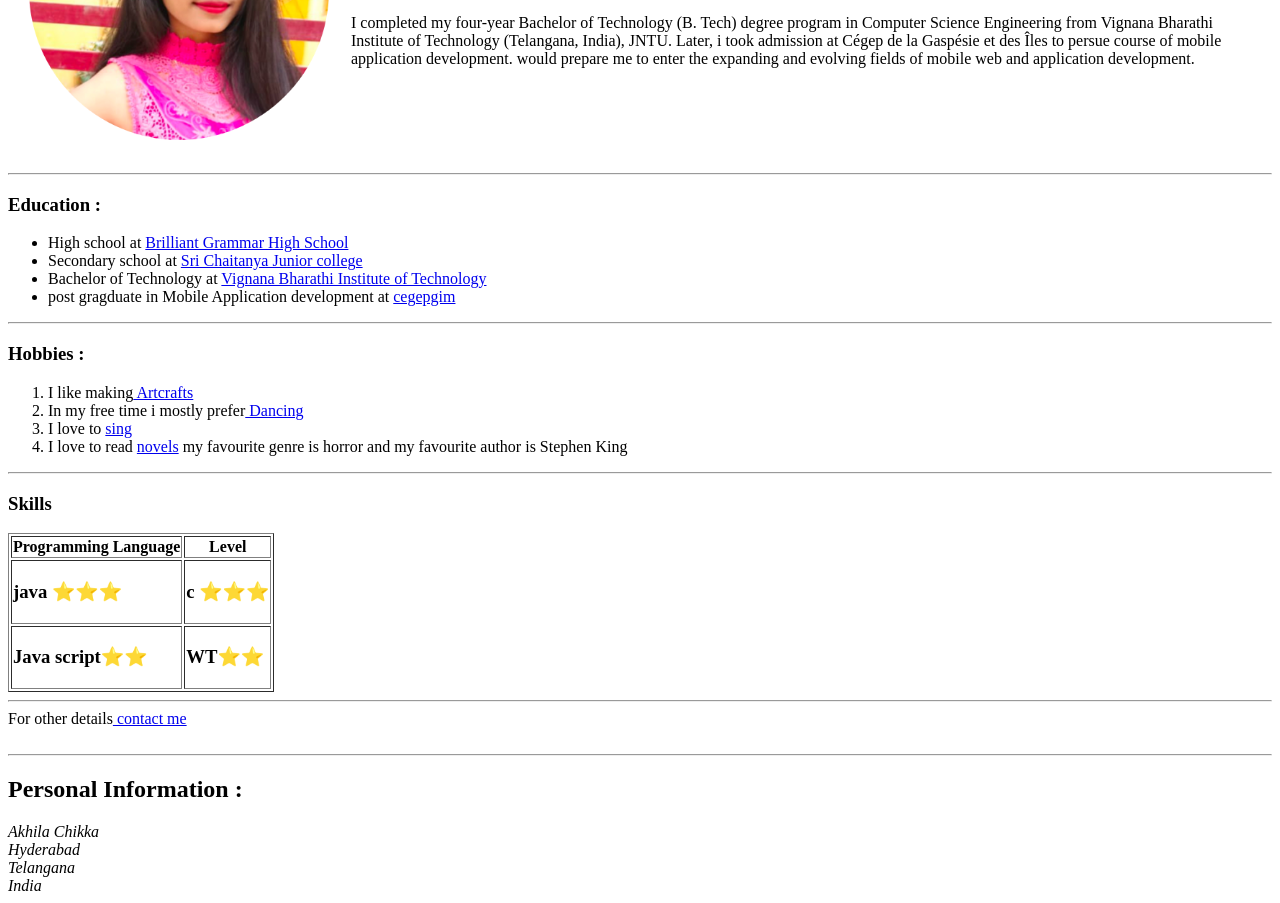
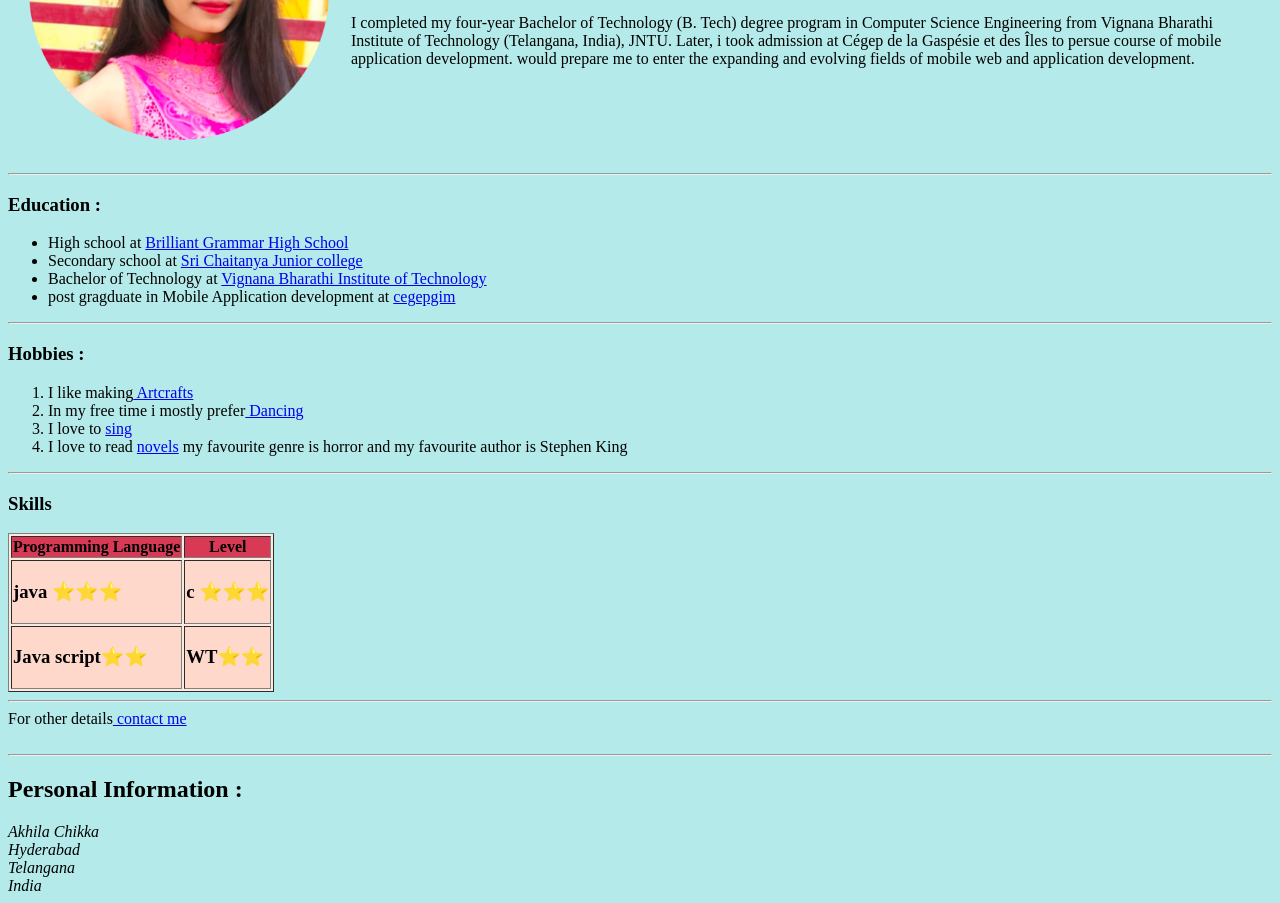
Before and after one commit to Akhi119/resume, a plain HTML site: page index.html in a window 1280 px wide. Shown: the part 189-1092 px from the top of the page. Drawn offline with Linux system fonts and the light colour scheme.

Commit message:
adding background colors

```diff
--- a/index.html
+++ b/index.html
@@ -4,6 +4,7 @@
     <meta charset="utf-8">
     <title> Akhila's Pesornal site </title>
   </head>
+   <body style="background-color: #B5EAEA;">
   <body>
     <table cellspacing="20">
       <tr>
@@ -18,6 +19,7 @@
 </tr>
 </table>
 <hr></<hr>
+<body style="background-color: #FAEBE0;">
 <h3>Education : </h3>
 <ul>
   <li>High school at
@@ -40,18 +42,18 @@
      </body>
   <hr></hr>
 <h3> Skills </h3>
-<table border="1">
+<table border="1" bgcolor="#FAEBE0">
   <thead>
-         <tr>
+         <tr bgcolor="#D83A56">
            <th> Programming Language</th>
            <th>Level</th>
          </tr>
        </thead>
-    <tr>
+    <tr bgcolor="#FFD8CC">
     <td>  <h3>java ⭐⭐⭐</h3></td>
     <td>  <h3>c ⭐⭐⭐</h3></td>
     </tr>
-    <tr>
+    <tr bgcolor="#FFD8CC">
     <td>  <h3>Java script⭐⭐</h3></td>
     <td>  <h3>WT⭐⭐</h3></td>
     </tr>
```
